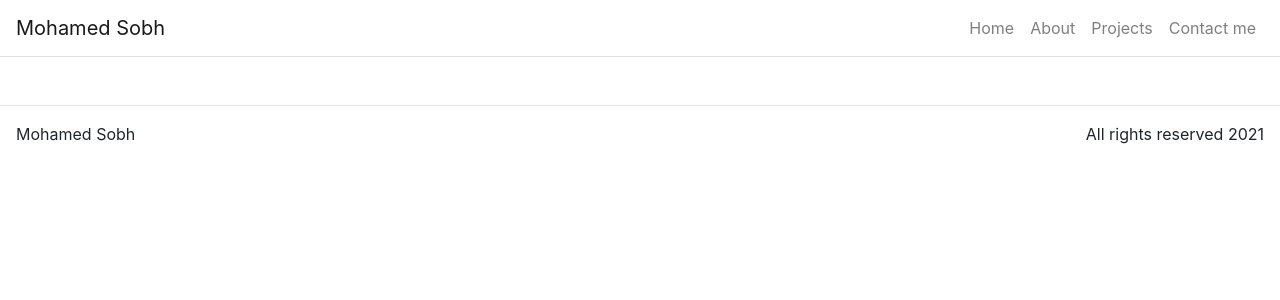
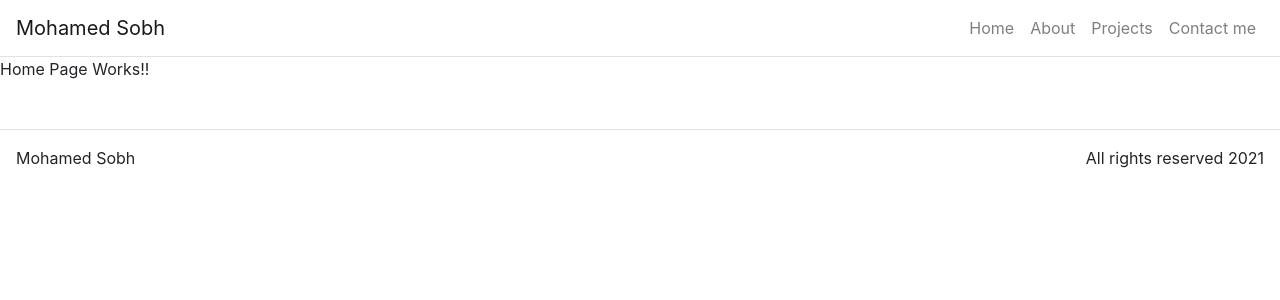
Before and after one commit to M-Sobh/react-portfolio, a React (Create React App) app: page / in a window 1280 px wide. Shown: the top 300 px of the page. Built offline with nearby package versions, Linux system fonts and the light colour scheme.

Commit message:
creating different page routes

```diff
--- a/src/App.js
+++ b/src/App.js
@@ -1,14 +1,15 @@
 import "./App.css";
 import React, { Component } from "react";
-import { BrowserRouter as Router, Switch, Route, Link } from "react-router-dom";
+import { BrowserRouter as Router, Route, Link } from "react-router-dom";
 import Container from "react-bootstrap/Container";
 import Navbar from "react-bootstrap/Navbar";
-import { NavbarBrand } from "react-bootstrap";
-import NavbarToggle from "react-bootstrap/esm/NavbarToggle";
-import NavbarCollapse from "react-bootstrap/esm/NavbarCollapse";
 import Nav from "react-bootstrap/Nav";
 
 import Footer from "./components/Footer";
+import HomePage from "./pages/HomePage";
+import AboutPage from "./pages/AboutPage";
+import ProjectsPage from "./pages/ProjectsPage";
+import ContactPage from "./pages/ContactPage";
 
 export default class App extends Component {
   constructor(props) {
@@ -23,7 +24,7 @@ export default class App extends Component {
       ],
       home: {
         title: "Be relentless",
-        subtitle: "Projects that make a difference",
+        subTitle: "Projects that make a difference",
         text: "Checkout my projects"
       },
       about: {
@@ -61,6 +62,32 @@ export default class App extends Component {
               </Nav>
             </Navbar.Collapse>
           </Navbar>
+          <Route
+            path="/"
+            exact
+            render={() => (
+              <HomePage
+                title={this.state.home.title}
+                subTitle={this.state.home.subTitle}
+                text={this.state.home.text}
+              />
+            )}
+          />
+          <Route
+            path="/about"
+            exact
+            render={() => <AboutPage title={this.state.about.title} />}
+          />
+          <Route
+            path="/projects"
+            exact
+            render={() => <ProjectsPage title={this.state.projects.title} />}
+          />
+          <Route
+            path="/contact"
+            exact
+            render={() => <ContactPage title={this.state.contact.title} />}
+          />
           <Footer />
         </Container>
       </Router>
--- /dev/null
+++ b/src/pages/AboutPage.js
@@ -0,0 +1,7 @@
+import React from "react";
+
+function AboutPage(props) {
+  return <p>About Page Works!!</p>;
+}
+
+export default AboutPage;
--- /dev/null
+++ b/src/pages/ContactPage.js
@@ -0,0 +1,7 @@
+import React from "react";
+
+function ContactPage(props) {
+  return <p>Contact Page Works!!</p>;
+}
+
+export default ContactPage;
--- /dev/null
+++ b/src/pages/HomePage.js
@@ -0,0 +1,7 @@
+import React from "react";
+
+function HomePage(props) {
+  return <p>Home Page Works!!</p>;
+}
+
+export default HomePage;
--- /dev/null
+++ b/src/pages/ProjectsPage.js
@@ -0,0 +1,7 @@
+import React from "react";
+
+function ProjectsPage(props) {
+  return <p>projects Page Works!!</p>;
+}
+
+export default ProjectsPage;
```
Also changed, not shown: 1 other file (tests, documents, lock files or other folders).
